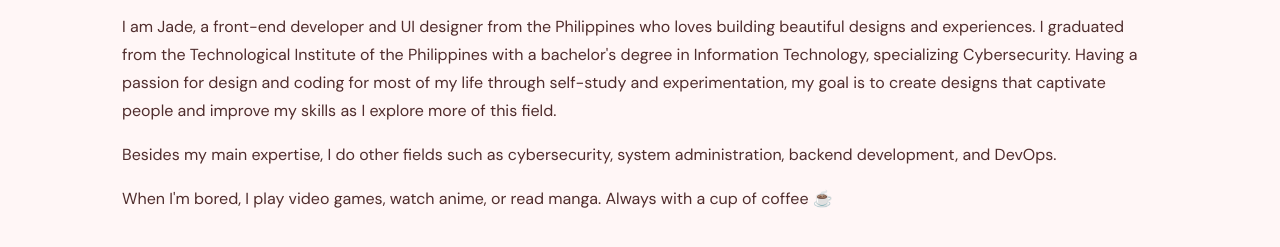
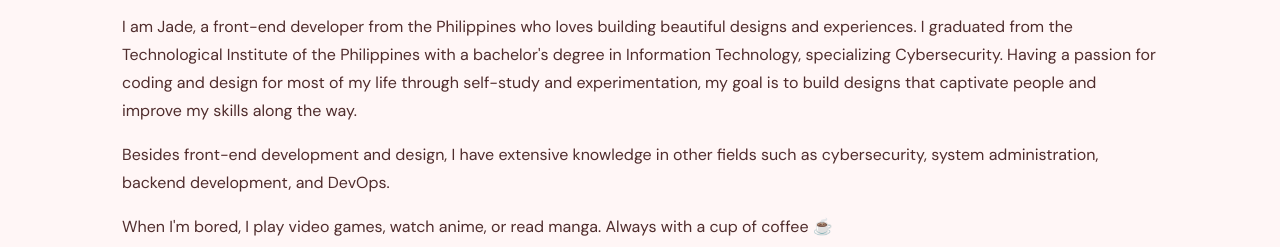
Before and after one commit to jsagayap/web, an Astro site: page /about in a window 1280 px wide. Shown: the part 242-489 px from the top of the page. Built offline with nearby package versions, Linux system fonts and the light colour scheme; Astro itself is replaced by a stand-in of ours; no server answers.

Commit message:
fix: change some descriptions

```diff
--- a/src/components/AboutMe.astro
+++ b/src/components/AboutMe.astro
@@ -18,13 +18,13 @@ const skillData: skillFormat[] = skills;
       <div class="info">
         <h1 class="name">Jade Sagayap</h1>
         <p class="description">
-          I am Jade, a front-end developer and UI designer from the Philippines who loves building beautiful designs and experiences.
+          I am Jade, a front-end developer from the Philippines who loves building beautiful designs and experiences.
           I graduated from the Technological Institute of the Philippines with a bachelor's degree in Information Technology, specializing Cybersecurity.
-          Having a passion for design and coding for most of my life through self-study and experimentation,
-          my goal is to create designs that captivate people and improve my skills as I explore more of this field.
+          Having a passion for coding and design for most of my life through self-study and experimentation,
+          my goal is to build designs that captivate people and improve my skills along the way.
         </p>
         <p class="description">
-          Besides my main expertise, I do other fields such as cybersecurity, system administration, backend development, and DevOps.
+          Besides front-end development and design, I have extensive knowledge in other fields such as cybersecurity, system administration, backend development, and DevOps.
         </p>
         <p class="description">
           When I'm bored, I play video games, watch anime, or read manga. Always with a cup of coffee ☕
--- a/src/components/Banner.astro
+++ b/src/components/Banner.astro
@@ -10,8 +10,8 @@ import links from "../data/links.json";
     <div class="content-area">
       <Header>Hi, I'm Jade 👋</Header>
       <p class="description">
-        A front-end developer and UI designer based in the Philippines. Sometimes, I obsess over small details but that's just me.
-        I mostly do concept designs and frontend development but cover other fields as well.
+        A front-end developer with a keen focus on design based in the Philippines. Sometimes, I obsess over small details but that's just me.
+        I usually do front-end work using modern web frameworks but cover other fields as well.
       </p>
       <Button href="/about" arrow={true} expand={false}>Learn more about me</Button>
       <hr>
```
